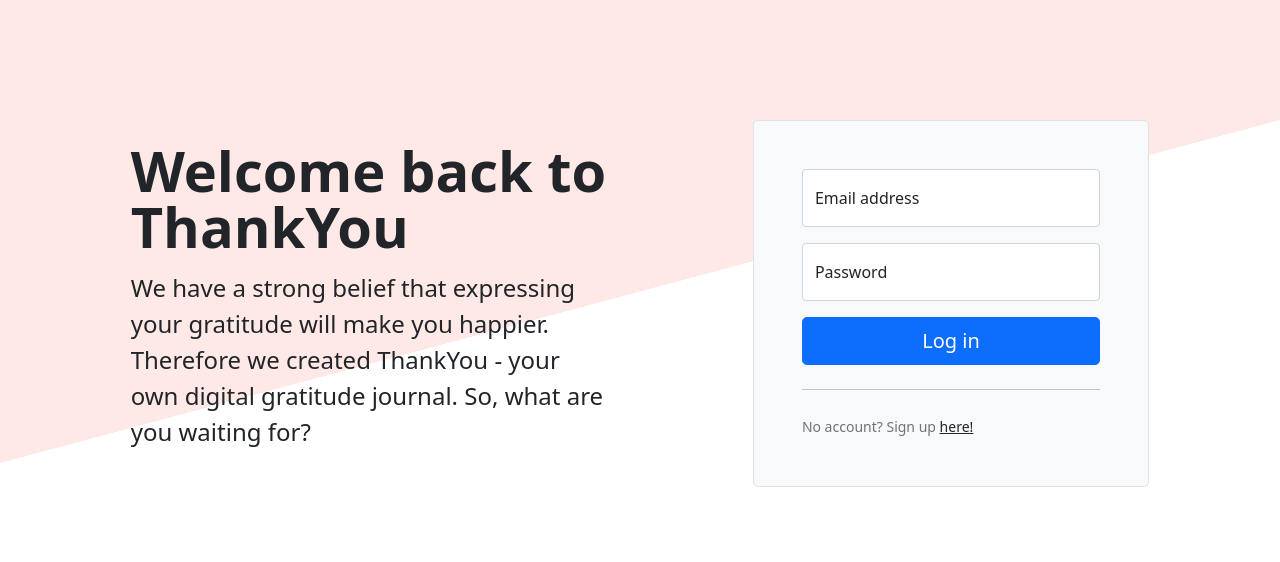
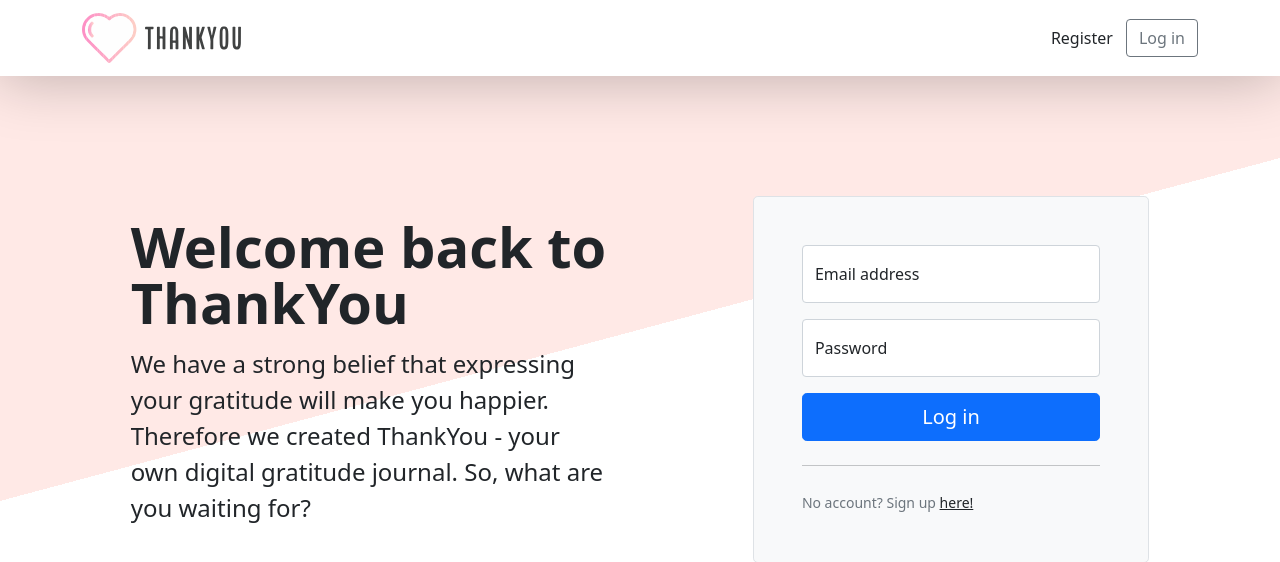
Before and after one commit to jonfra165/Thankyou, a Flask app: a page that uses ThankYou_Kod/ThankYou/website/templates/base.html in a window 1280 px wide. Shown: the top 562 px of the page. Run offline with Flask 2, Linux system fonts and the light colour scheme.

Commit message:
Added navbar to signup/login
Added buttons to acess signup/login-pages

```diff
--- a/ThankYou_Kod/ThankYou/website/static/styles/style.css
+++ b/ThankYou_Kod/ThankYou/website/static/styles/style.css
@@ -24,6 +24,10 @@ body {
 
 #file1, #file2, #file3 {
     display: block;
+}
+
+.float-button {
+  float: right;
 }
 
 /*FOOTER*/
--- a/ThankYou_Kod/ThankYou/website/templates/base.html
+++ b/ThankYou_Kod/ThankYou/website/templates/base.html
@@ -56,6 +56,26 @@
             </div>
         </nav>
         {% else %}
+        <nav class="navbar navbar-expand-sm navbar-light bg-light" aria-label="Third navbar example">
+            <div class="container">
+              <a class="navbar-brand" href="/"><img id="navlogo" src="../static/styles/logo_svg.svg" alt="heartlogo"></a>
+              <button class="navbar-toggler" type="button" data-bs-toggle="collapse" data-bs-target="#navbarsExample03" aria-controls="navbarsExample03" aria-expanded="false" aria-label="Toggle navigation">
+                <span class="navbar-toggler-icon"></span>
+              </button>
+
+                <div class="collapse navbar-collapse" id="navbarsExample03">
+                    <ul class="navbar-nav ms-auto">
+                        <li>
+                            <a href="/sign-up"><button type="button" class="btn btn-outline secondary float-button">Register</button></a>
+                        </li>
+                        <li>
+                            <a href="/login"><button type="button" class="btn btn-outline-secondary float-button">Log in</button></a>
+                        </li>
+                    </ul>
+                </div>
+            </div>
+        </nav>
+
         {% endif %}
 
 
```
